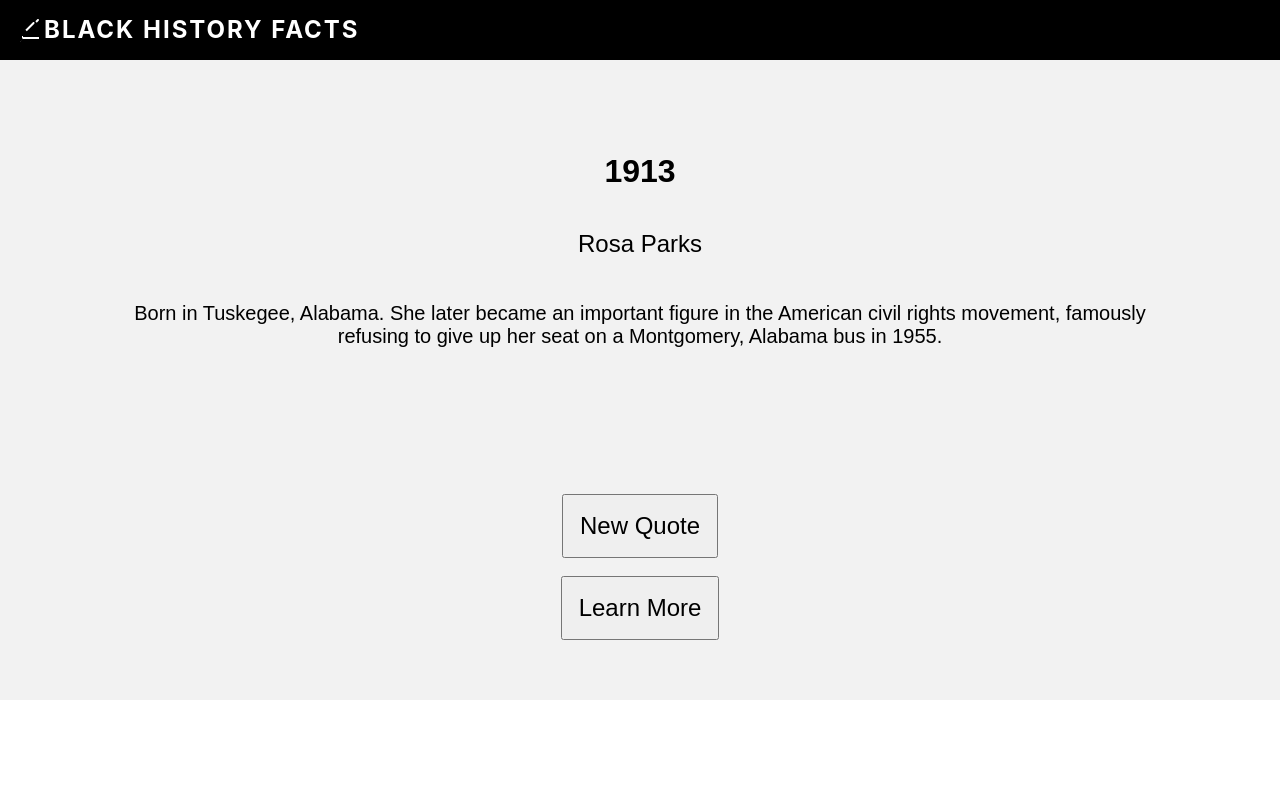
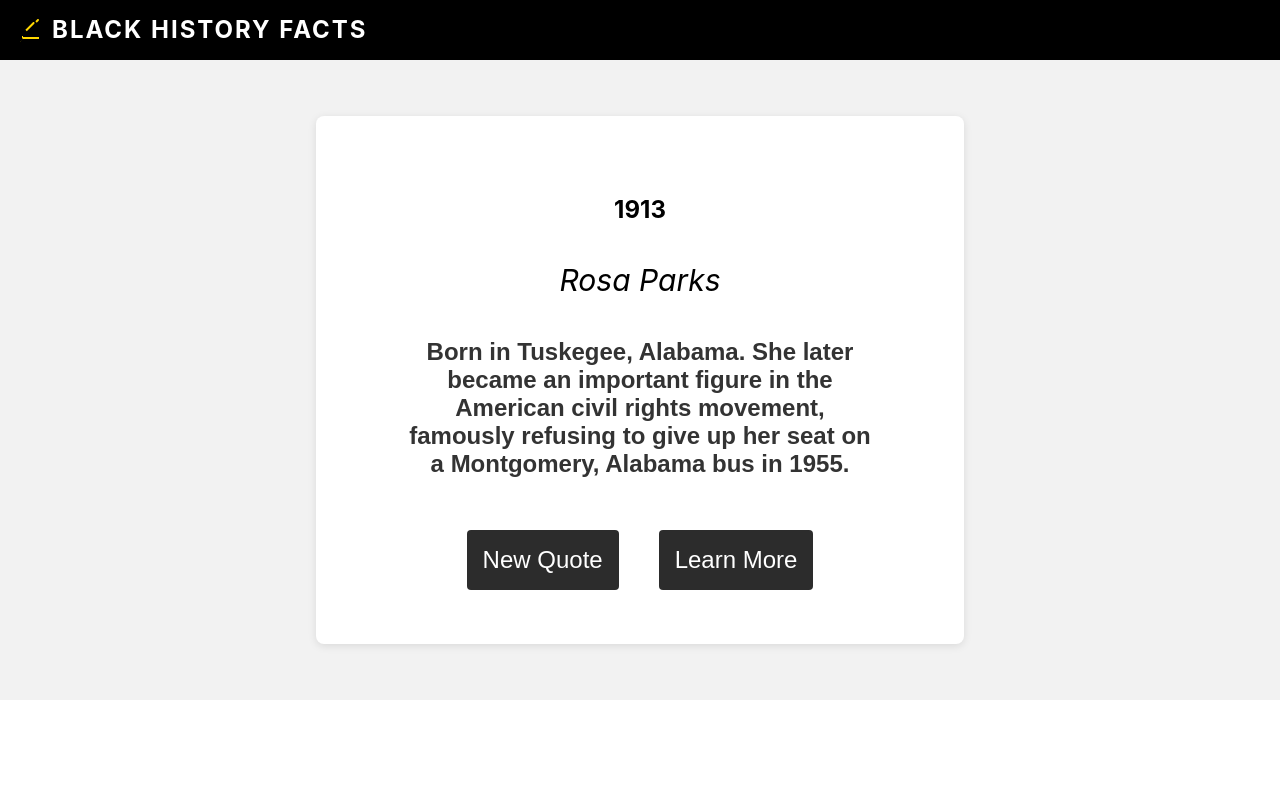
Before and after one commit to asiakay/history-fact-app, a React (Create React App) app: page / in a window 1280 px wide. Shown: the top 800 px of the page. Built offline with nearby package versions, Linux system fonts and the light colour scheme.

Commit message:
updated styles

```diff
--- a/src/App.js
+++ b/src/App.js
@@ -3,15 +3,25 @@ import QuoteDisplay from './components/QuoteDisplay';
 import './style.css'
 import Header from './Header';
 import Footer from './Footer';
+import styled from 'styled-components';
 
+const AppMain = styled.main`
+display: flex;
+  flex-direction: column;
+  align-items: center;
+  justify-content: center;
+  height: 80vh;
+  background-color: #f2f2f2;
+  margin-top: 0px;
+`;
 
 function App() {
   return (
     <div className="App">
       <Header/>
-      <main>
+      <AppMain>
         <QuoteDisplay />
-      </main>
+      </AppMain>
 
 
 
--- a/src/Header.js
+++ b/src/Header.js
@@ -18,6 +18,13 @@ const StyledHeader = styled.header`
   display: flex;
   align-items: center;
   color: white;
+
+  svg {
+    width: 24px;
+    height: 24px;
+    fill: #ffd700; /* gold color */
+    margin-right: 8px;
+  }
 `;
 
 
--- a/src/components/QuoteDisplay.js
+++ b/src/components/QuoteDisplay.js
@@ -1,5 +1,84 @@
 import React, { useState, useEffect } from 'react';
 import quotes from '../data/quotes.json';
+import styled from 'styled-components';
+
+
+
+const QuoteDisplayContainer = styled.div`
+display: flex;
+flex-direction: column;
+width: 80%;
+align-items: center;
+justify-content: center;
+height: calc(
+  90vh - 200px
+);
+background-color: #ffffff;
+  border-radius: 8px;
+  box-shadow: 0px 2px 8px rgba(0, 0, 0, 0.1);
+  margin: 0 auto;
+  max-width: 600px;
+  padding: 4px 24px;
+`;
+
+const QuoteText = styled.p`
+font-family: Arial, sans-serif;
+
+font-size: 1.5rem;
+  font-weight: bold;
+  margin-bottom: 1rem;
+  color: #333;
+  text-align: center;
+  max-width: 80%;
+  height: 20vh;
+`;
+
+
+const QuoteYear = styled.p`
+  font-size: 24px;
+  font-weight: bold;
+  margin-bottom: 8px;
+`;
+
+const QuotePerson = styled.p`
+  font-size: 30px;
+  margin-bottom: 16px;
+  font-style: italic;
+
+`;
+
+
+const ButtonContainer = styled.div`
+  display: flex;
+  justify-content: center;
+  gap: 16px;
+  margin-top: 16px;
+`;
+
+const Button = styled.button`
+  font-size: 1rem;
+  border: none;
+  background-color: #2c2c2c;
+  color: #fff;
+  border-radius: 4px;
+  cursor: pointer;
+  font-size: 1.5rem;
+  padding: 1rem;
+  cursor: pointer;
+  transition: background-color 0.3s ease;
+
+  &:hover {
+    background-color: #444;
+  }
+
+  &:active {
+    background-color: #222;
+  }
+
+  &:not(:last-child) {
+    margin-right: 0.5rem;
+  }
+`;
 
 function QuoteDisplay() {
   const [quote, setQuote] = useState('');
@@ -21,15 +100,21 @@ function QuoteDisplay() {
 
   const [year, person, description, source] = quote.split(' - ');
 
+
   return (
 
-    <div className="quote-display">
-      <p className="quote-year">{year}</p>
-      <p className="quote-person">{person}</p>
-      <p className="quote-description">{description}</p>
-      <button onClick={getRandomQuote}>New Quote</button><br/>
-      <button onClick={() => window.open(source, '_blank')}>Learn More</button>
-    </div>
+
+   <QuoteDisplayContainer>
+      <QuoteYear>{year}</QuoteYear>
+      <QuotePerson>{person}</QuotePerson>
+      <QuoteText> {description}</QuoteText>
+      <ButtonContainer>
+
+      <Button onClick={getRandomQuote}>New Quote</Button><br/>
+      <Button onClick={() => window.open(source, '_blank')}>Learn More</Button>
+      </ButtonContainer>
+      </QuoteDisplayContainer>
+
   );
 }
 
--- a/src/style.css
+++ b/src/style.css
@@ -39,7 +39,7 @@ button:hover {
   background-color: #0056b3;
 }
 
-.quote-display {
+/* .quote-display {
   display: flex;
   width: 100%;
   flex-direction: column;
@@ -48,20 +48,20 @@ button:hover {
   height: calc(
     100vh - 225px
   ); /* subtract the height of the header and footer */
-  background-color: #f2f2f2;
+/* background-color: #f2f2f2;
   font-family: sans-serif;
-}
+} */
 
-.quote-year {
+/* .quote-year {
   font-size: 24px;
   font-weight: bold;
   margin-bottom: 8px;
 }
-
-.quote-person {
+ */
+/* .quote-person {
   font-size: 20px;
   margin-bottom: 16px;
-}
+} */
 
 .quote-description {
   font-size: 16px;
```
